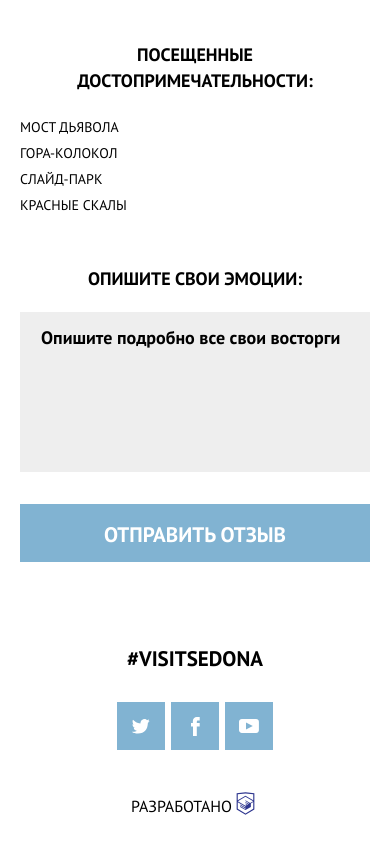
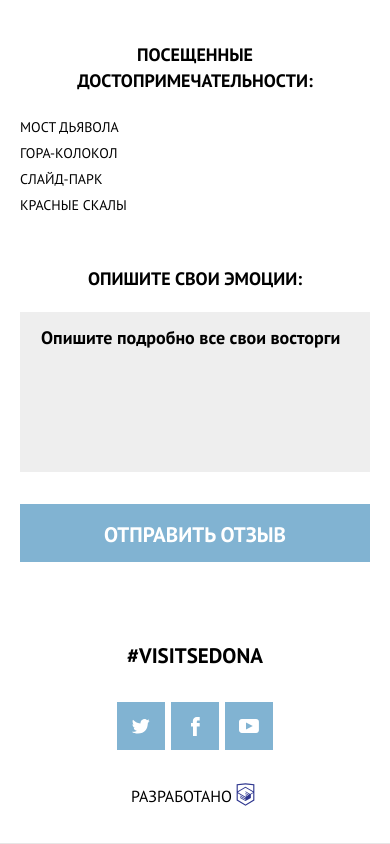
Before and after one commit to mntyred/158860-sedona-24, a website: page source/form.html in a window 390 px wide. Shown: the part 1059-1903 px from the top of the page. Drawn offline with nearby package versions, Linux system fonts and the light colour scheme; files that its build step writes are made by us from their sources.

Commit message:
доработка адаптивной сетки главной страницы

```diff
--- a/source/sass/blocks/map.scss
+++ b/source/sass/blocks/map.scss
@@ -2,6 +2,7 @@
   width: 100%;
 
   iframe {
+    display: block;
     width: 100%;
   }
 }
--- a/source/sass/blocks/page-footer.scss
+++ b/source/sass/blocks/page-footer.scss
@@ -1,40 +1,36 @@
 .page-footer {
-  padding: 38px 20px 23px;
+  padding: 0 20px;
   text-transform: uppercase;
   text-align: center;
 }
 
 .page-footer__wrapper {
+  display: grid;
+  align-items: center;
+  justify-items: center;
+  grid-template-rows: 1fr 48px 1fr;
+  min-height: 233px;
+
   @media (min-width: $tablet-width) {
     display: grid;
     grid-template-columns: repeat(3, 1fr);
-    align-items: center;
-    justify-items: center;
+    min-height: 120px;
+    grid-template-rows: auto;
   }
 }
 
 .page-footer__slogan {
   margin: 0;
-  margin-bottom: 33.5px;
   font-size: 21px;
   line-height: 21px;
   font-weight: 700;
-
-  @media (min-width: $tablet-width) {
-    margin: 0;
-  }
 }
 
 .page-footer__copyright {
   margin: 0;
-  margin-top: 40px;
   display: flex;
   align-items: center;
   justify-content: center;
-
-  @media (min-width: $tablet-width) {
-    margin: 0;
-  }
 }
 
 .page-footer__copyright-link {
--- a/source/sass/blocks/page.scss
+++ b/source/sass/blocks/page.scss
@@ -1,5 +1,6 @@
 .page {
   height: 100%;
+  background-color: #e7e5e5;
 }
 
 .page__body {
@@ -7,4 +8,5 @@
   margin: 0 auto;
   min-height: 100%;
   font-family: "PT Sans", sans-serif;
+  background-color: $white;
 }
--- a/source/sass/blocks/sign-up.scss
+++ b/source/sass/blocks/sign-up.scss
@@ -9,11 +9,15 @@
   font-size: 21px;
   line-height: 26px;
   font-weight: 700;
+
+  @media (min-width: $tablet-width) {
+    font-size: 30px;
+  }
 }
 
 .sign-up__description {
-  margin: 0;
-  padding: 20px 9px 27px;
+  margin: 21px 0 27px;
+  padding: 0 9px;
   font-size: 14px;
   line-height: 21px;
 }
```
Also changed, not shown: source/index.html (+18 -7 lines).
